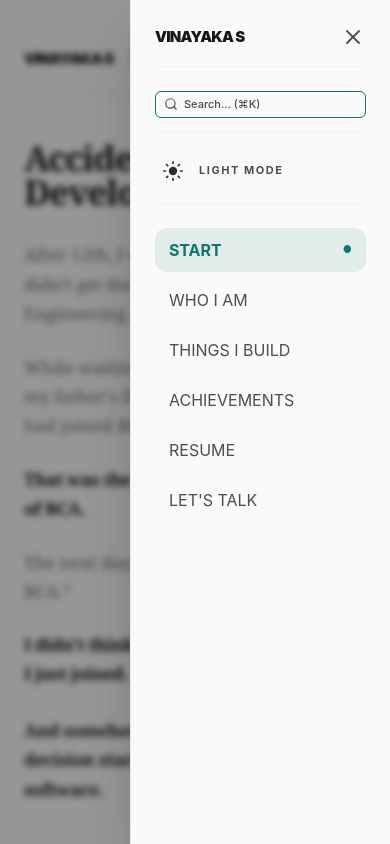
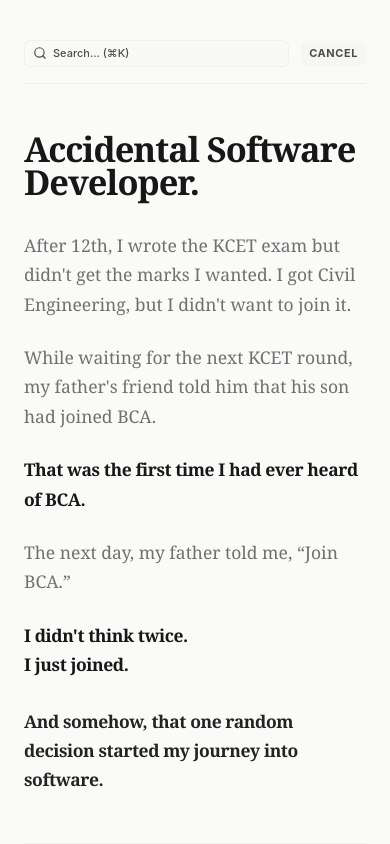
Before and after one commit to vinayaka2003/Portfolio, a Next.js app: page / in a window 390 px wide. Both pictures are taken after a click on the button 283 px from the left and 58 px from the top of the page. Shown: the top 844 px of the page. Built offline with nearby package versions, Linux system fonts and the light colour scheme.

Commit message:
Fix: Remove search and theme toggle duplicates from mobile menu drawer and add toggleable header search

```diff
--- a/src/components/EditorialNavbar.jsx
+++ b/src/components/EditorialNavbar.jsx
@@ -23,6 +23,7 @@ export default function EditorialNavbar() {
   const { resolvedTheme } = useTheme();
   const [mounted, setMounted] = useState(false);
   const [menuOpen, setMenuOpen] = useState(false);
+  const [showMobileSearch, setShowMobileSearch] = useState(false);
   const menuRef = useRef(null);
   const triggerRef = useRef(null);
 
@@ -121,6 +122,18 @@ export default function EditorialNavbar() {
 
       {/* Mobile Top Header (< md) */}
       <div className="flex md:hidden justify-between items-center py-4 w-full border-b border-border/60">
+        {showMobileSearch ? (
+          <div className="flex items-center gap-3 w-full animate-[fadeIn_0.15s_ease_out_forwards]">
+            <SearchClient />
+            <button
+              onClick={() => setShowMobileSearch(false)}
+              className="text-[11px] font-sans font-bold uppercase tracking-wider text-muted hover:text-foreground focus:outline-none cursor-pointer whitespace-nowrap px-2 py-1 bg-border/20 rounded-md"
+            >
+              Cancel
+            </button>
+          </div>
+        ) : (
+          <>
             <Link
               href="/"
               className="flex items-center gap-2 select-none shrink-0 group"
@@ -136,13 +149,7 @@ export default function EditorialNavbar() {
 
             <div className="flex items-center gap-1">
               <button
-            onClick={() => {
-              setMenuOpen(true);
-              setTimeout(() => {
-                const searchInput = document.querySelector("#mobile-menu input");
-                searchInput?.focus();
-              }, 120);
-            }}
+                onClick={() => setShowMobileSearch(true)}
                 className="p-1 text-muted hover:text-foreground transition-colors focus:outline-none cursor-pointer"
                 aria-label="Search"
                 title="Search"
@@ -186,6 +193,8 @@ export default function EditorialNavbar() {
                 </svg>
               </button>
             </div>
+          </>
+        )}
       </div>
 
       {/* Mobile Menu Drawer (< md) */}
@@ -214,7 +223,7 @@ export default function EditorialNavbar() {
             "
           >
             {/* Drawer Header (Logo + Close Button) */}
-            <div className="flex items-center justify-between pb-4 border-b border-border/40 mb-1 select-none">
+            <div className="flex items-center justify-between pb-4 border-b border-border/40 mb-2 select-none">
               <span className="font-sans text-[15px] font-black uppercase tracking-tighter text-foreground">
                 Vinayaka S
               </span>
@@ -228,19 +237,6 @@ export default function EditorialNavbar() {
                   <line x1="15" y1="3" x2="3" y2="15" />
                 </svg>
               </button>
-            </div>
-
-            {/* Mobile Search Box */}
-            <div className="pb-3.5 border-b border-border/40 select-none">
-              <SearchClient />
-            </div>
-
-            {/* Quick Controls Row (Theme Toggle) */}
-            <div className="flex items-center gap-2 pb-3.5 border-b border-border/40 select-none">
-              <AnimatedThemeToggler />
-              <span className="text-[11px] text-muted uppercase tracking-[0.14em] font-bold select-none">
-                {mounted ? (isDark ? "Dark Mode" : "Light Mode") : "Mode"}
-              </span>
             </div>
 
             {/* Links list */}
```
Lines whose indentation alone changed are shown as unchanged.
